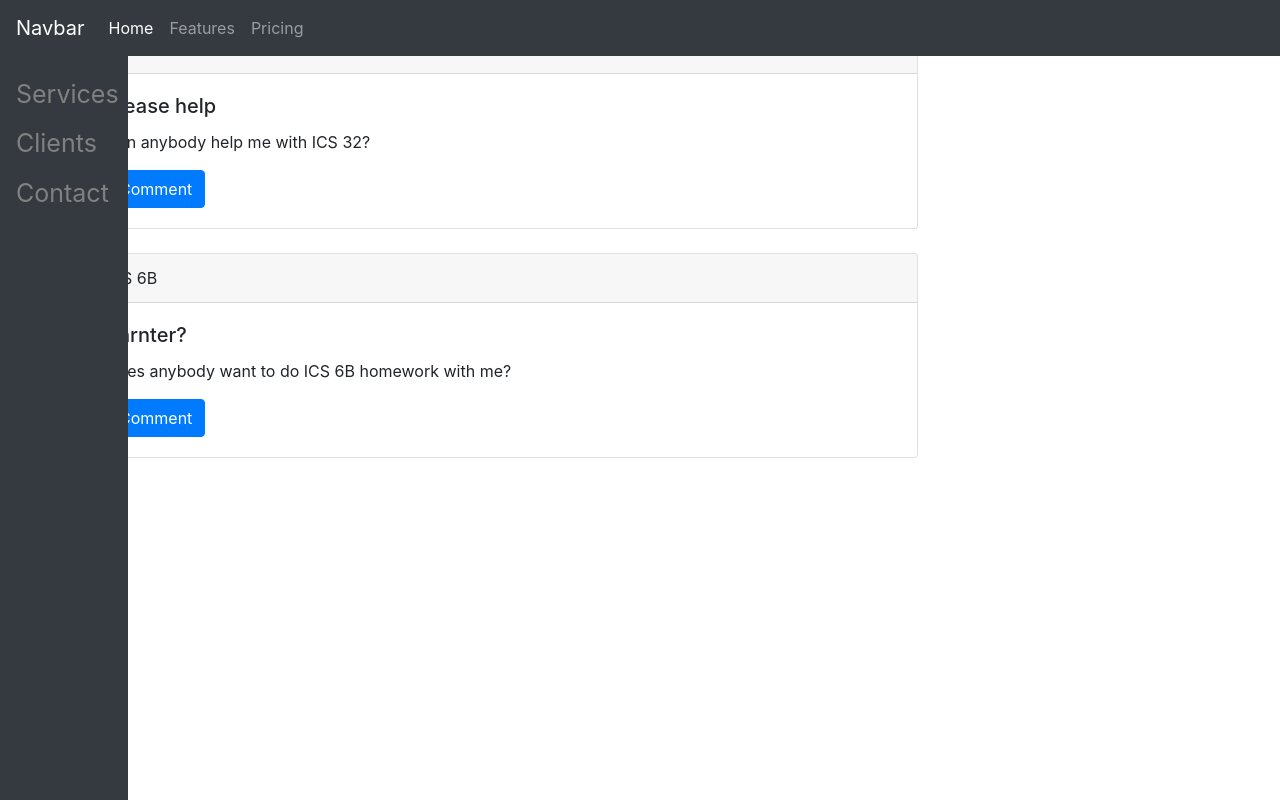
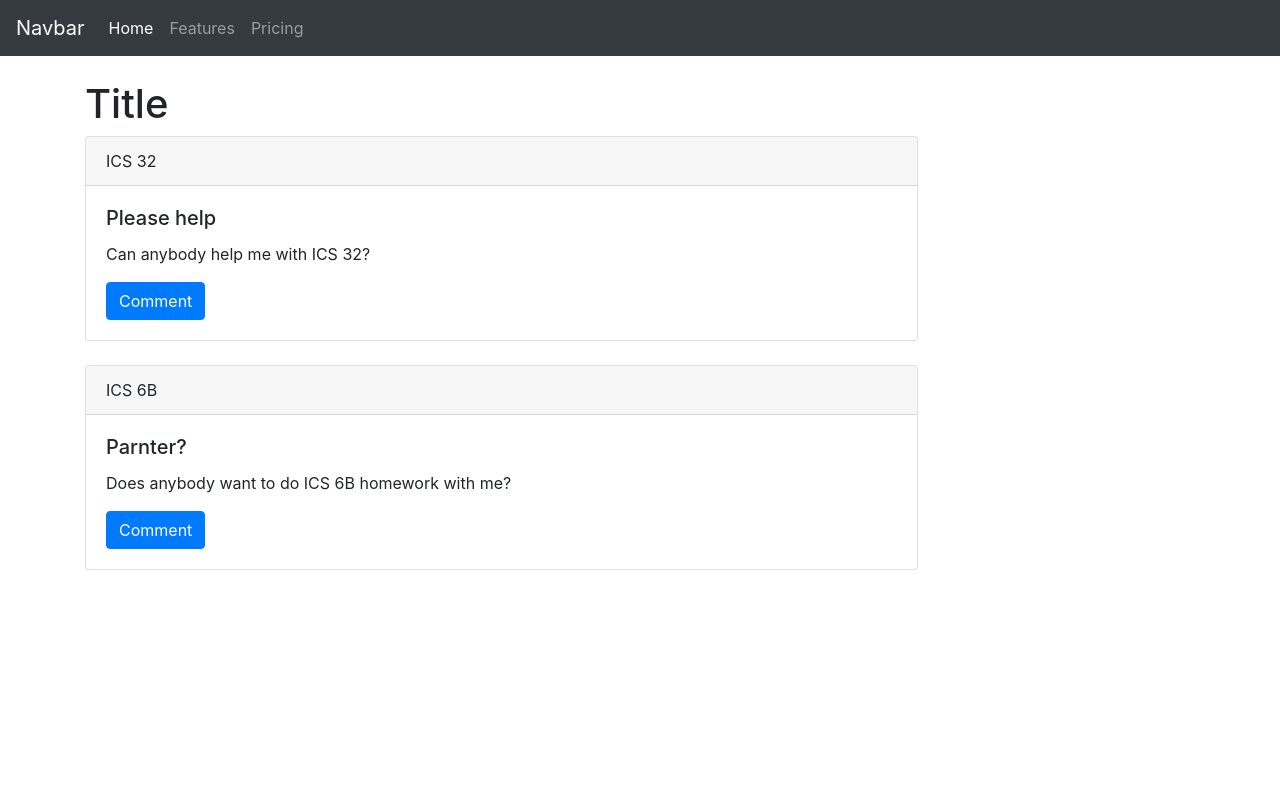
Before and after one commit to icssc-projects/Study-Buddy, a Flask app: page /home in a window 1280 px wide. Run offline with Flask 2, Linux system fonts and the light colour scheme; some libraries are stand-ins or nearby versions.

Commit message:
Changed Nav bar fixed

```diff
--- a/app.py
+++ b/app.py
@@ -3,7 +3,8 @@ app = Flask(__name__)
 
 @app.route('/')
 def hello_world():
-    return render_template("base.html")
+    name = "Josh"
+    return render_template("base.html", name = name)
 
 
 @app.route('/home')
--- a/templates/base.html
+++ b/templates/base.html
@@ -10,7 +10,7 @@
 
     <title>Study Buddy</title>
 
-    <nav class="navbar fixed-top navbar-expand-lg navbar-dark bg-dark">
+    <nav class="navbar navbar-expand-lg navbar-dark bg-dark">
       <a class="navbar-brand" href="#">Navbar</a>
       <button class="navbar-toggler" type="button" data-toggle="collapse" data-target="#navbarNav" aria-controls="navbarNav" aria-expanded="false" aria-label="Toggle navigation">
         <span class="navbar-toggler-icon"></span>
@@ -32,35 +32,9 @@
   </head>
 
   <body>
-    <style>
-    .sidenav
-    {
-        height: 100%; /* Full-height: remove this if you want "auto" height */
-        width: 10%; /* Set the width of the sidebar */
-        position: fixed; /* Fixed Sidebar (stay in place on scroll) */
-        z-index: 1; /* Stay on top */
-        top: 100; /* Stay at the top */
-        left: 0;
-        background-color: #343a40; /* Black */
-        overflow-x: hidden; /* Disable horizontal scroll */
-        padding-top: 20px;
-    }
-    .sidenav a
-    {
-      padding: 6px 8px 6px 16px;
-      text-decoration: none;
-      font-size: 25px;
-      color: #818181;
-      display: block;
-    }
-    </style>
-    <div class="sidenav">
-      <a href="#">Test</a>
-      <a href="#">Services</a>
-      <a href="#">Clients</a>
-      <a href="#">Contact</a>
-    </div>
       {% block body %}
+
+      {{ name }}
 
       {% endblock %}
   </body>
--- a/templates/home.html
+++ b/templates/home.html
@@ -3,6 +3,7 @@
 {% block body %}
 	<br>
   	<div class = "container">
+      <h1>Title</h1>
       <div class="card w-75">
         <div class="card-header">
           ICS 32
```
